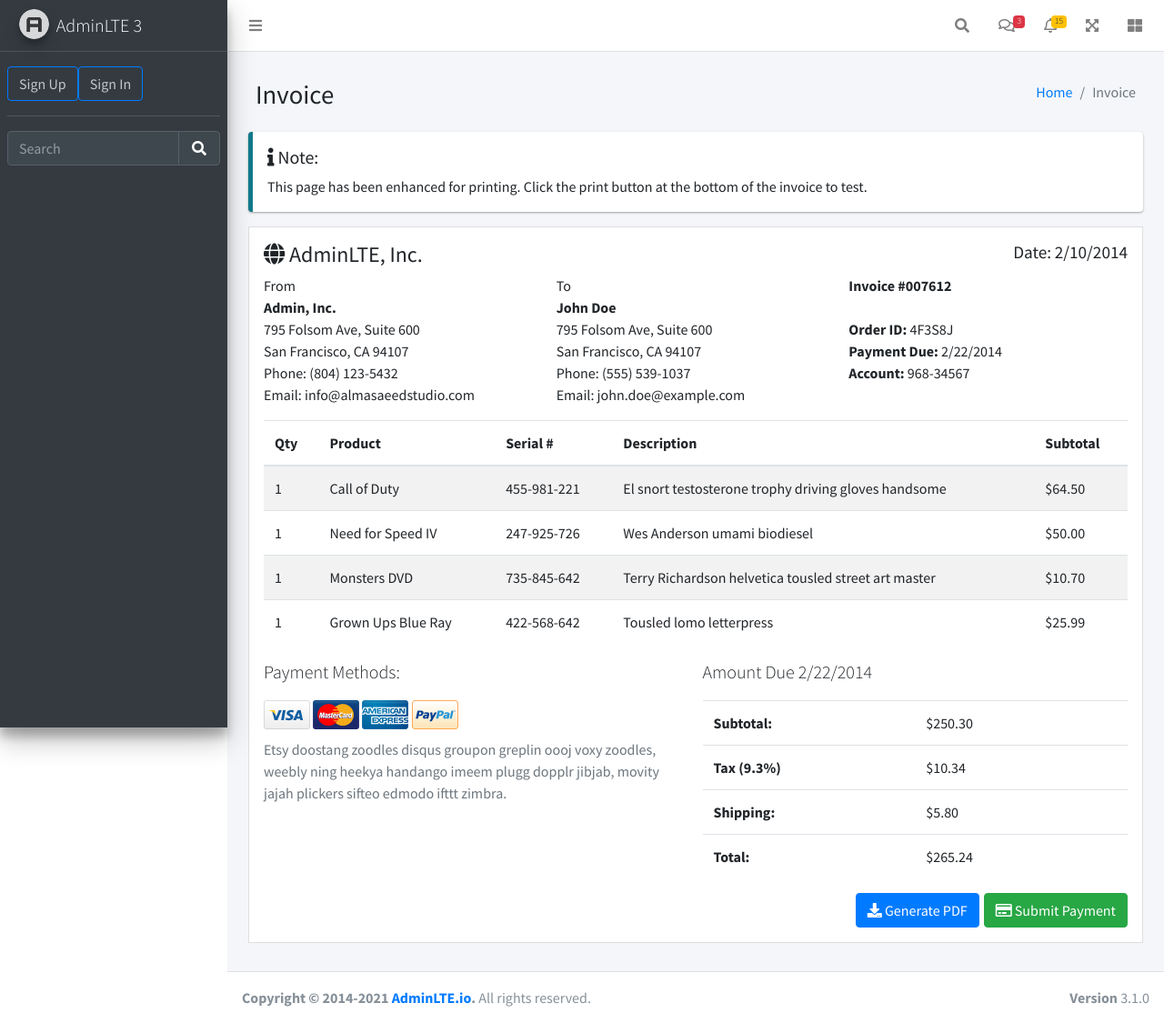
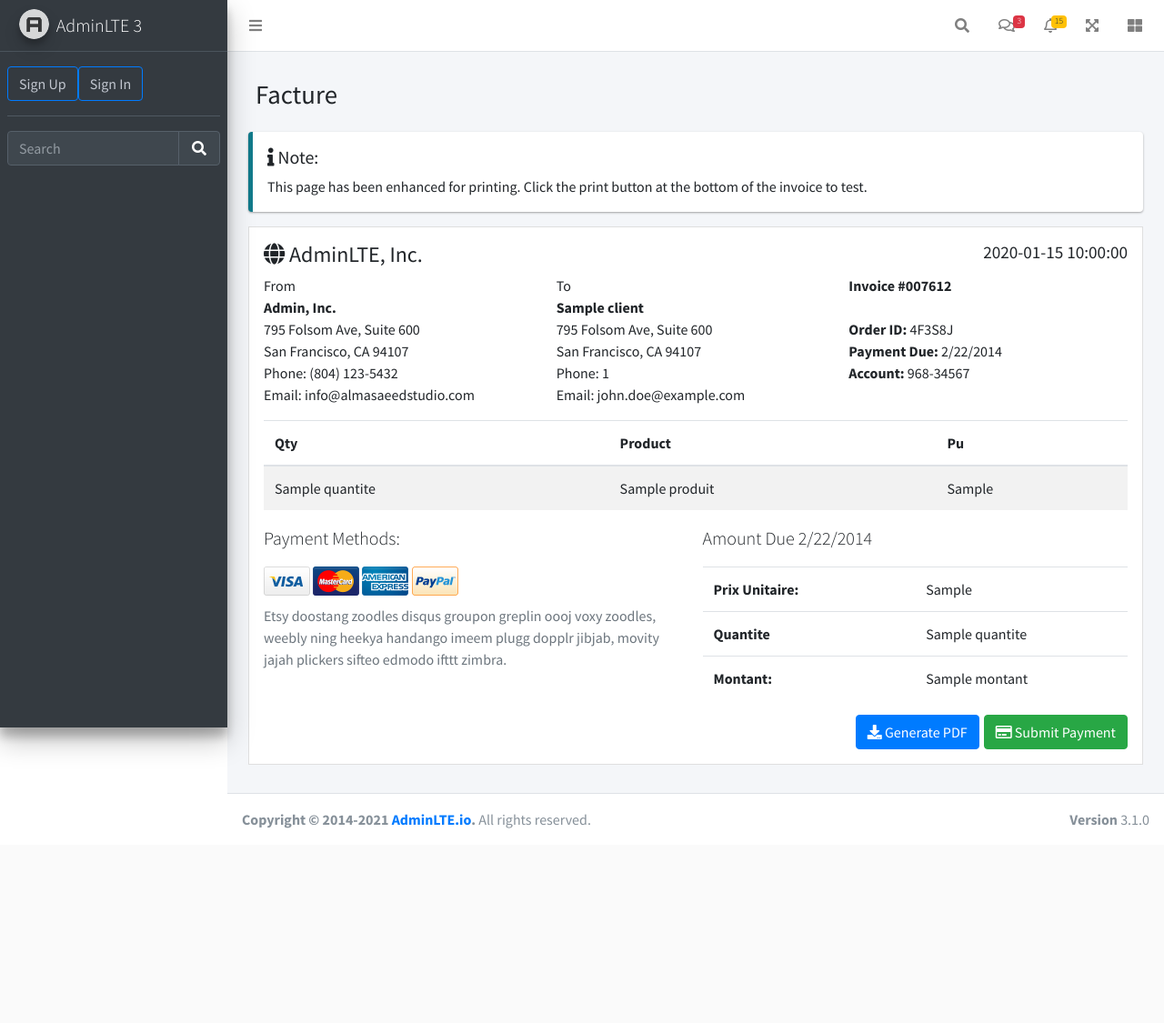
Before and after one commit to Mouhatal/learn_symfony, a Symfony app: template templates/detail_vente/show.html.twig in a window 1280 px wide. Shown: the whole page at 91% size. After the commit the page ends 911 px from the top, so only its background shows below. Run offline with Twig, Linux system fonts and the light colour scheme; the template is opened without the code that fills it: most values are stand-ins (such as "Sample title", 1, 10 or a date in 2020); some libraries are stand-ins or nearby versions.

Commit message:
schema upadte

```diff
--- a/templates/detail_vente/show.html.twig
+++ b/templates/detail_vente/show.html.twig
@@ -11,15 +11,7 @@
 		<div class="container-fluid">
 			<div class="row mb-2">
 				<div class="col-sm-6">
-					<h1>Invoice</h1>
-				</div>
-				<div class="col-sm-6">
-					<ol class="breadcrumb float-sm-right">
-						<li class="breadcrumb-item">
-							<a href="#">Home</a>
-						</li>
-						<li class="breadcrumb-item active">Invoice</li>
-					</ol>
+					<h1>Facture</h1>
 				</div>
 			</div>
 		</div>
@@ -47,7 +39,7 @@
 								<h4>
 									<i class="fas fa-globe"></i>
 									AdminLTE, Inc.
-									<small class="float-right">Date: 2/10/2014</small>
+									<small class="float-right">{{detail_ventes.facture.dateFacture|date("Y-m-d H:i:s")}}</small>
 								</h4>
 							</div>
 							<!-- /.col -->
@@ -68,10 +60,11 @@
 							<div class="col-sm-4 invoice-col">
 								To
 								<address>
-									<strong>John Doe</strong><br>
+									<strong>{{detail_ventes.facture.client}}</strong><br>
 									795 Folsom Ave, Suite 600<br>
 									San Francisco, CA 94107<br>
-									Phone: (555) 539-1037<br>
+									Phone:
+									{{detail_ventes.facture.numClient}}<br>
 									Email: john.doe@example.com
 								</address>
 							</div>
@@ -98,39 +91,14 @@
 										<tr>
 											<th>Qty</th>
 											<th>Product</th>
-											<th>Serial #</th>
-											<th>Description</th>
-											<th>Subtotal</th>
+											<th>Pu</th>
 										</tr>
 									</thead>
 									<tbody>
 										<tr>
-											<td>1</td>
-											<td>Call of Duty</td>
-											<td>455-981-221</td>
-											<td>El snort testosterone trophy driving gloves handsome</td>
-											<td>$64.50</td>
-										</tr>
-										<tr>
-											<td>1</td>
-											<td>Need for Speed IV</td>
-											<td>247-925-726</td>
-											<td>Wes Anderson umami biodiesel</td>
-											<td>$50.00</td>
-										</tr>
-										<tr>
-											<td>1</td>
-											<td>Monsters DVD</td>
-											<td>735-845-642</td>
-											<td>Terry Richardson helvetica tousled street art master</td>
-											<td>$10.70</td>
-										</tr>
-										<tr>
-											<td>1</td>
-											<td>Grown Ups Blue Ray</td>
-											<td>422-568-642</td>
-											<td>Tousled lomo letterpress</td>
-											<td>$25.99</td>
+											<td>{{detail_ventes.quantite}}</td>
+											<td>{{detail_ventes.produit.name}}</td>
+											<td>{{detail_ventes.pu}}</td>
 										</tr>
 									</tbody>
 								</table>
@@ -151,8 +119,8 @@
 
 								<p class="text-muted well well-sm shadow-none" style="margin-top: 10px;">
 									Etsy doostang zoodles disqus groupon greplin oooj voxy zoodles, weebly ning heekya handango imeem
-																																					                    plugg
-																																					                    dopplr jibjab, movity jajah plickers sifteo edmodo ifttt zimbra.
+																																																																																																																						                    plugg
+																																																																																																																						                    dopplr jibjab, movity jajah plickers sifteo edmodo ifttt zimbra.
 								</p>
 							</div>
 							<!-- /.col -->
@@ -162,20 +130,17 @@
 								<div class="table-responsive">
 									<table class="table">
 										<tr>
-											<th style="width:50%">Subtotal:</th>
-											<td>$250.30</td>
+											<th style="width:50%">Prix Unitaire:</th>
+											<td>{{detail_ventes.pu}}</td>
 										</tr>
 										<tr>
-											<th>Tax (9.3%)</th>
-											<td>$10.34</td>
+											<th>Quantite</th>
+											<td>{{detail_ventes.quantite}}</td>
 										</tr>
+
 										<tr>
-											<th>Shipping:</th>
-											<td>$5.80</td>
-										</tr>
-										<tr>
-											<th>Total:</th>
-											<td>$265.24</td>
+											<th>Montant:</th>
+											<td>{{detail_ventes.facture.montant}}</td>
 										</tr>
 									</table>
 								</div>
@@ -190,7 +155,7 @@
 								<button type="button" class="btn btn-success float-right">
 									<i class="far fa-credit-card"></i>
 									Submit
-																																					                    Payment
+																																																																																																																						                    Payment
 								</button>
 								<button type="button" class="btn btn-primary float-right" style="margin-right: 5px;">
 									<i class="fas fa-download"></i>
```
Also changed, not shown: src/Controller/DetailVenteController.php (+7 -9 lines), src/Entity/Facture.php (+16 -1 lines), src/Entity/PriseService.php (added, +116 -0 lines), src/Repository/PriseServiceRepository.php (added, +50 -0 lines).
